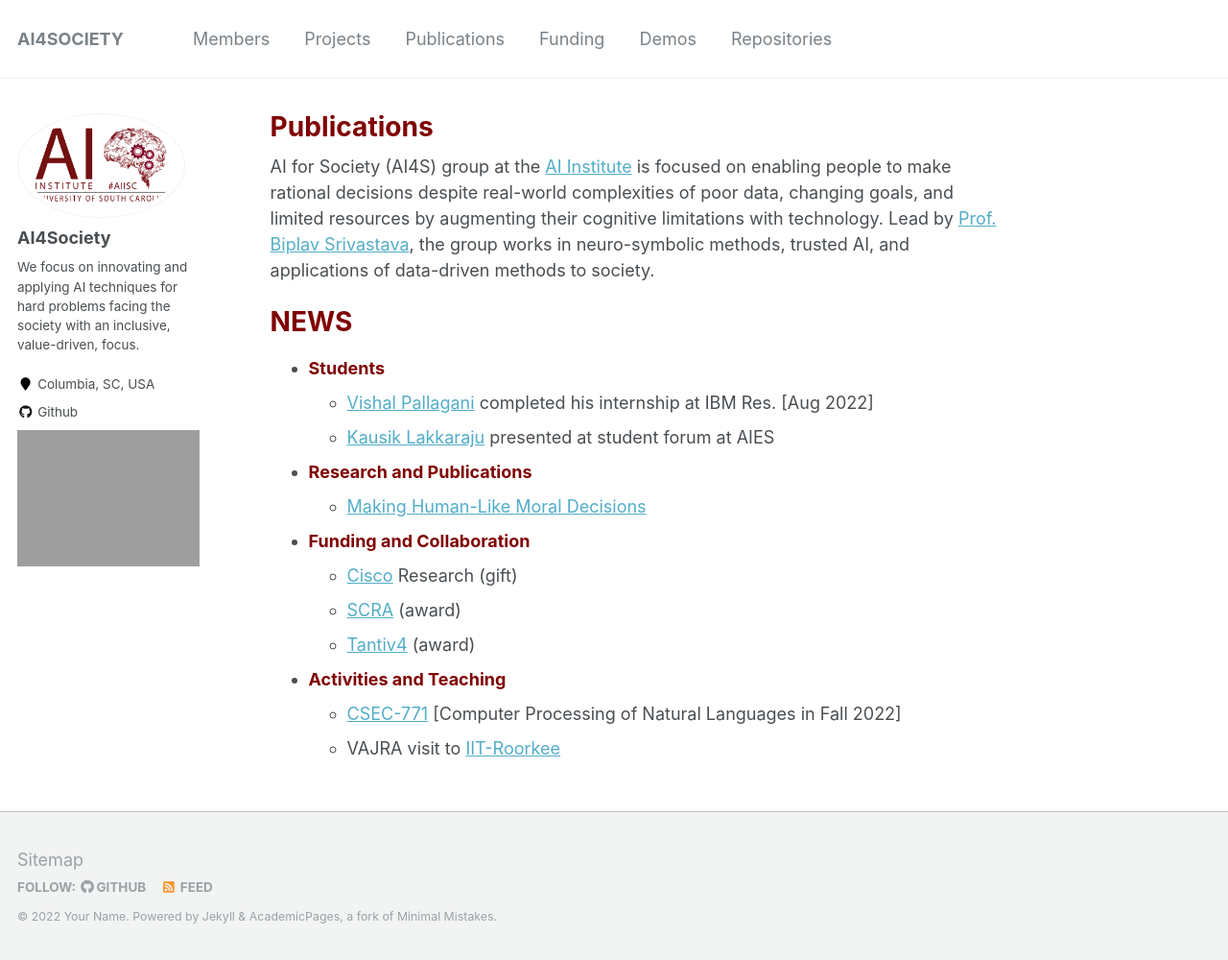
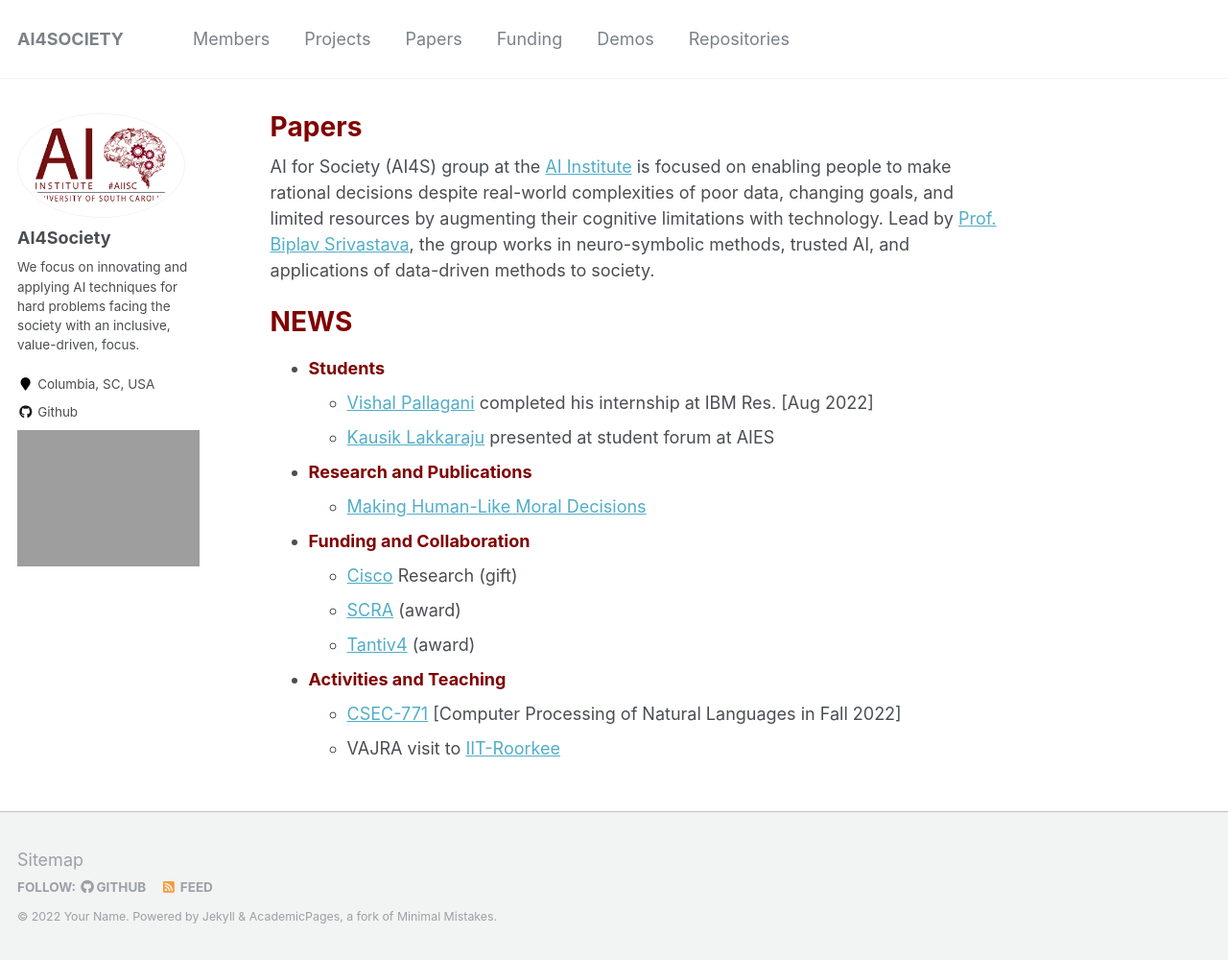
Before and after one commit to likitha-9/ai4society.github.io, a Jekyll site: the page built from _pages/papers.md, in a window 1280 px wide and 1000 px high. Shown: the whole window at 96% size. Built offline with Jekyll 4.4.1, drawn with Linux system fonts in a browser that asks for light colours.

Commit message:
Remove publications

```diff
--- a/_config.yml
+++ b/_config.yml
@@ -183,6 +183,9 @@ collections:
   publications:
     output: true
     permalink: /:collection/:path/
+  papers:
+    output: true
+    permalink: /:collection/:path/
   portfolio:
     output: true
     permalink: /:collection/:path/
@@ -263,6 +266,15 @@ defaults:
   - scope:
       path: ""
       type: members
+    values:
+      layout: single
+      author_profile: true
+      share: true
+
+# _papers
+  - scope:
+      path: ""
+      type: papers
     values:
       layout: single
       author_profile: true
--- a/_data/navigation.yml
+++ b/_data/navigation.yml
@@ -7,8 +7,8 @@ main:
   - title: "Projects"
     url: /projects/
 
-  - title: "Publications"
-    url: /publications/
+  - title: "Papers"
+    url: /papers/
 
   - title: "Funding"
     url: /Funding/
--- a/_pages/publications.md
+++ b/_pages/papers.md
@@ -1,11 +1,11 @@
 ---
 permalink: /
-title: <span style="color:maroon">**Publications**</span>
-excerpt: "About me"
+title: <span style="color:maroon">**Papers**</span>
+excerpt: "Papers"
 author_profile: true
 redirect_from:
-  - /about/
-  - /about.html
+  - /papers/
+  - /papers.html
 ---
 
 AI for Society (AI4S) group at the [AI Institute](https://aiisc.ai/) is focused on enabling people to make rational decisions despite real-world complexities of poor data, changing goals, and limited resources by augmenting their cognitive limitations with technology. Lead by [Prof. Biplav Srivastava](https://sites.google.com/site/biplavsrivastava), the group works in neuro-symbolic methods, trusted AI, and applications of data-driven methods to society.
```
